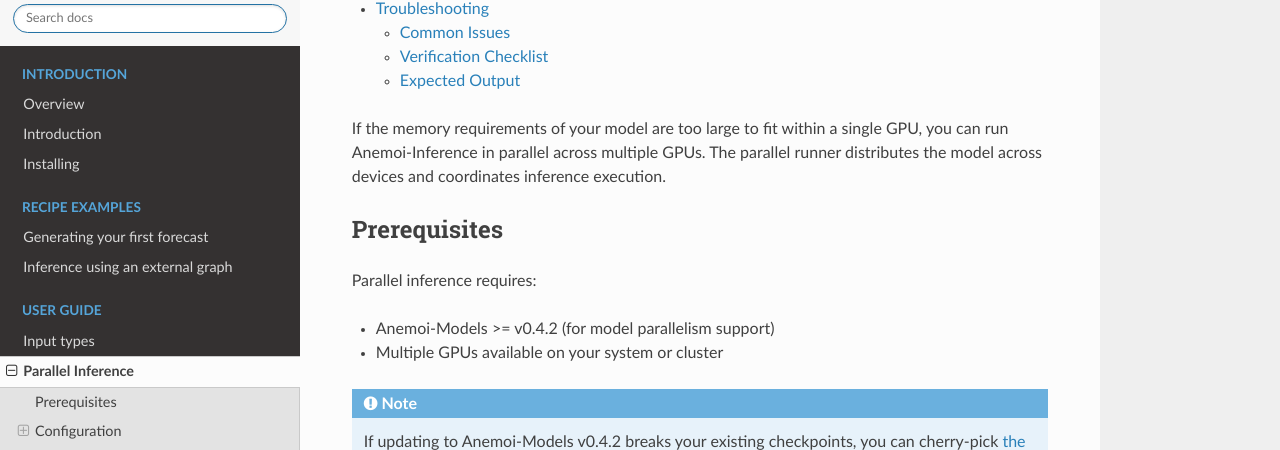
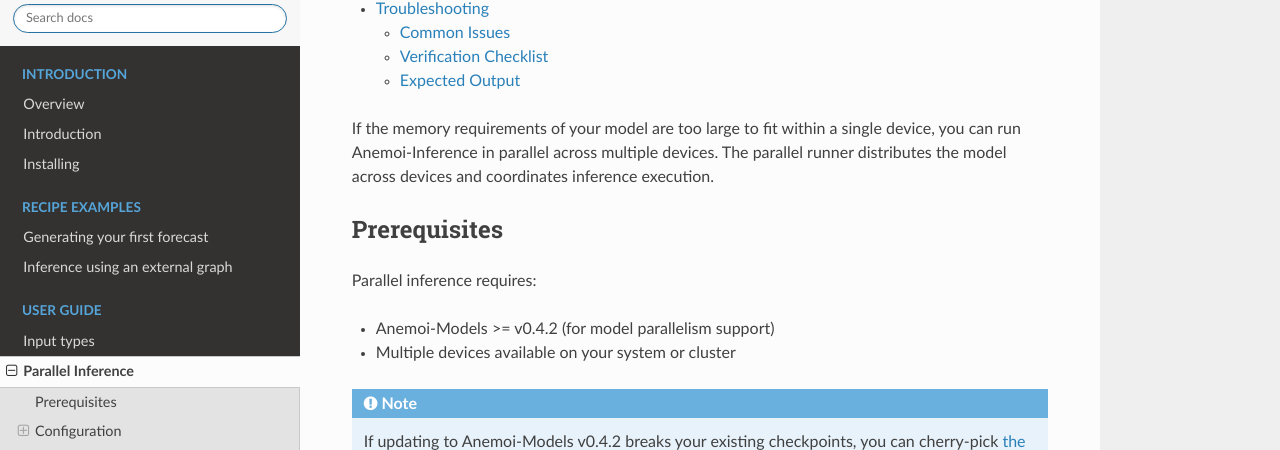
Before and after one commit to ecmwf/anemoi-inference, a Sphinx documentation site: the page built from docs/inference/parallel.rst, in a window 1280 px wide and 1400 px high, scrolled down 324 px. Shown: the part 139-589 px from the top of the window. Built offline with Sphinx 7.4.7 and the Read the Docs theme 3.1.0, drawn with Linux system fonts in a browser that asks for light colours; the version number could not be read and is left out; some of the changed text lies outside the part shown.

```diff
--- a/docs/inference/parallel.rst
+++ b/docs/inference/parallel.rst
@@ -7,8 +7,8 @@
    :depth: 2
 
 If the memory requirements of your model are too large to fit within a
-single GPU, you can run Anemoi-Inference in parallel across multiple
-GPUs. The parallel runner distributes the model across devices and
+single device, you can run Anemoi-Inference in parallel across multiple
+devices. The parallel runner distributes the model across devices and
 coordinates inference execution.
 
 ***************
@@ -18,7 +18,7 @@ coordinates inference execution.
 Parallel inference requires:
 
 -  Anemoi-Models >= v0.4.2 (for model parallelism support)
--  Multiple GPUs available on your system or cluster
+-  Multiple devices available on your system or cluster
 
 .. note::
 
@@ -87,7 +87,7 @@ Manual Cluster Configuration
 If you are running in an environment without automatic detection, use
 the manual cluster
 (:class:`anemoi.inference.clusters.manual.ManualCluster`) by specifying
-the ``world_size`` (number of GPUs):
+the cluster as ``manual`` and the ``world_size`` (number of devices):
 
 .. code:: yaml
 
@@ -96,7 +96,7 @@ the ``world_size`` (number of GPUs):
    runner:
       parallel:
          cluster:
-            manual: 4  # Use 4 GPUs
+            manual: 4  # Use 4 devices
 
    input:
      grib: /path/to/input.grib
@@ -105,8 +105,8 @@ the ``world_size`` (number of GPUs):
 
 .. warning::
 
-   The ``world_size`` cannot exceed the number of available GPUs on your
-   system.
+   The ``world_size`` cannot exceed the number of available devices on
+   your system.
 
 Custom Cluster Mapping
 ======================
@@ -314,8 +317,10 @@ Common Issues
          inference PR <https://github.com/ecmwf/anemoi-core/pull/77>`_.
 
    -  -  **CUDA out of memory**
-      -  Increase the number of GPUs (``world_size``) to distribute the
-         model across more devices.
+
+      -  Increase the number of devices (``world_size``) to distribute
+         the model across more devices. Or, increase the chunking with
+         ``ANEMOI_INFERENCE_NUM_CHUNKS``.
 
    -  -  **Port already in use**
       -  Set ``MASTER_PORT`` to a different port number, or let Slurm
@@ -334,7 +339,7 @@ Before running parallel inference, verify:
 #. ✓ Multiple GPUs available (``nvidia-smi`` or equivalent)
 #. ✓ Configuration includes ``runner: parallel``
 #. ✓ Using appropriate launcher (``srun``, ``mpirun``, or ``torchrun``)
-#. ✓ Number of processes matches available GPUs
+#. ✓ Number of processes matches available devices
 #. ✓ Network connectivity between nodes (multi-node only)
 
 Expected Output
```
Also changed, not shown: other parts of docs/inference/parallel.rst (+5 -2 lines).
